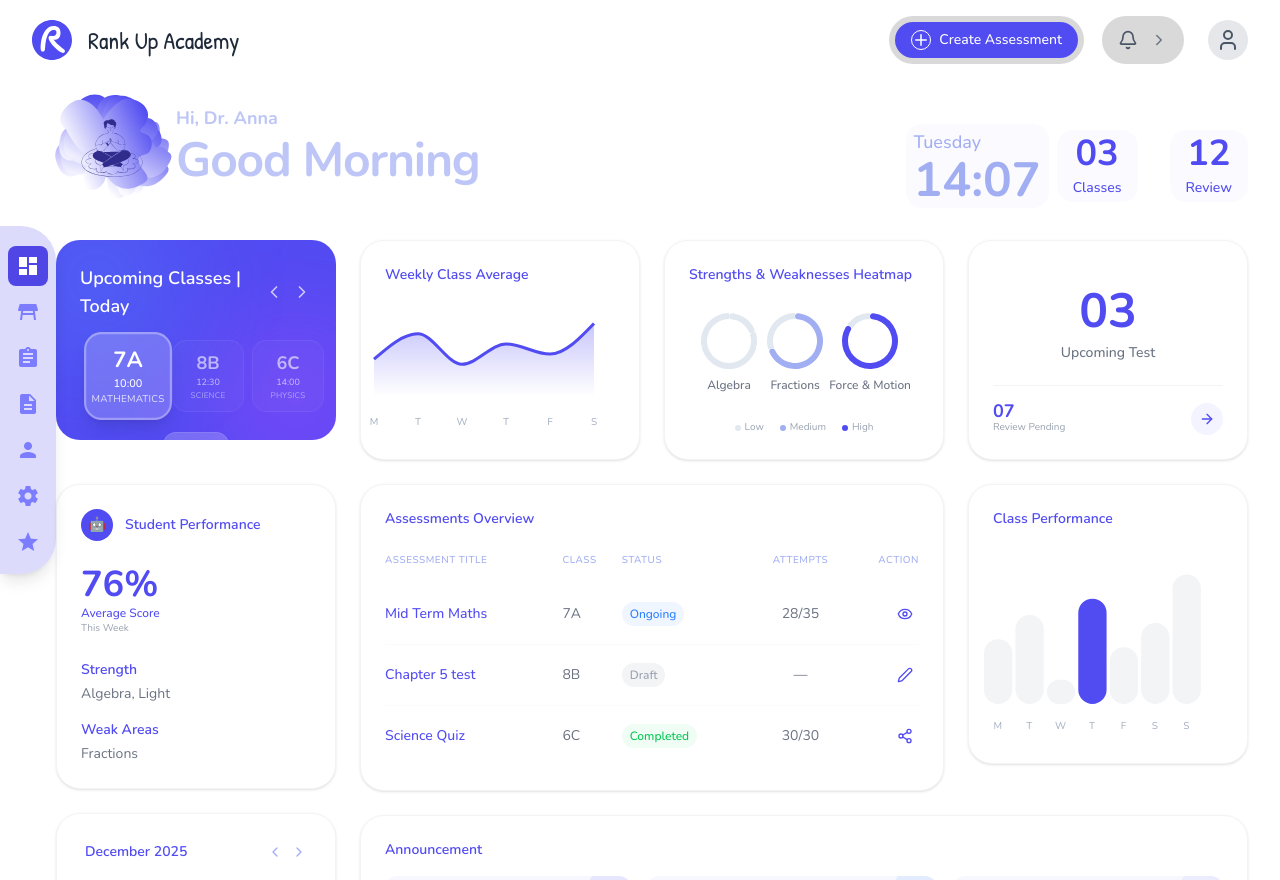
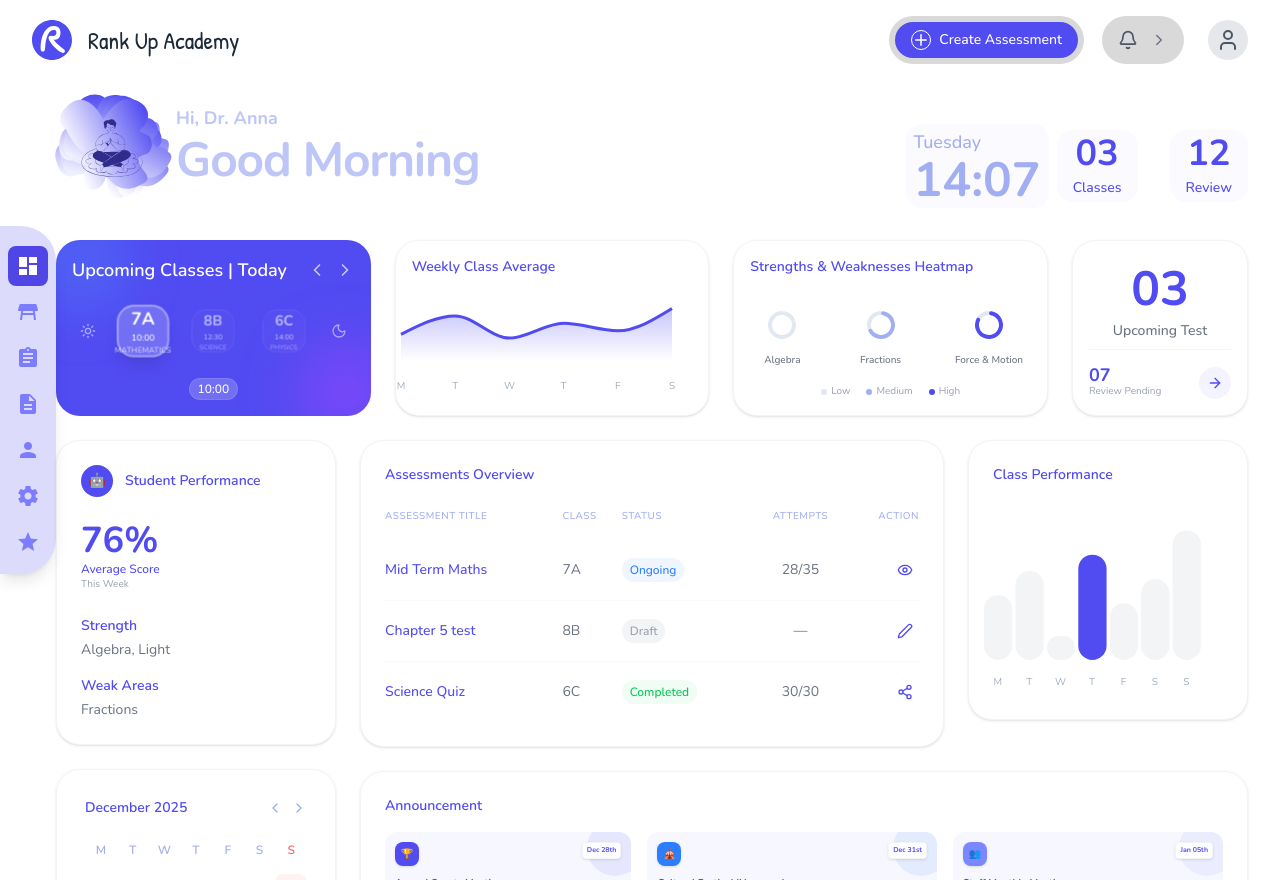
Before and after one commit to Aiinhome-Aivista/rankup-front-end, a React (Vite) app: page /teacher/dashboard in a window 1280 px wide. Built offline with nearby package versions, Linux system fonts and the light colour scheme.

Commit message:
dashboard fix

```diff
--- a/src/pages/teacher/dashboard/TeacherDashboard.jsx
+++ b/src/pages/teacher/dashboard/TeacherDashboard.jsx
@@ -21,18 +21,18 @@ function TeacherDashboard() {
 
           {/* Main Grid Layout */}
           <div className="flex flex-col gap-6">
-            {/* Top Row Stats */}
-            <div className="grid grid-cols-1 lg:grid-cols-12 gap-6">
-              <div className="lg:col-span-4 xl:col-span-3 max-h-64 overflow-y-auto">
+            {/* Top Row Stats (three large panels + one small panel) */}
+            <div className="flex flex-col lg:flex-row gap-6 items-start">
+              <div className="flex-1 max-h-64 overflow-y-auto">
                 <UpcomingClasses />
               </div>
-              <div className="lg:col-span-4 xl:col-span-3">
+              <div className="flex-1">
                 <WeeklyClassAverage />
               </div>
-              <div className="lg:col-span-4 xl:col-span-3">
+              <div className="flex-1">
                 <StrengthsWeaknesses />
               </div>
-              <div className="lg:col-span-12 xl:col-span-3">
+              <div className="w-full lg:w-40 xl:w-44">
                 <UpcomingTest />
               </div>
             </div>
--- a/src/pages/teacher/dashboard/ui/StrengthsWeaknesses.jsx
+++ b/src/pages/teacher/dashboard/ui/StrengthsWeaknesses.jsx
@@ -9,36 +9,34 @@ function RadialProgress({ value, label, color }) {
 
   return (
     <div className="flex flex-col items-center">
-      <div className="h-16 w-16 relative">
+      <div className="h-12 w-12 relative">
         <ResponsiveContainer width="100%" height="100%">
           <PieChart>
             <Pie
               data={data}
-              innerRadius={22}
-              outerRadius={28}
+              innerRadius={10}
+              outerRadius={14}
               startAngle={90}
               endAngle={-270}
               dataKey="value"
               stroke="none"
             >
-              <Cell key="completed" fill={color} cornerRadius={10} />
+              <Cell key="completed" fill={color} cornerRadius={8} />
               <Cell key="remaining" fill="#E2E8F0" />
             </Pie>
           </PieChart>
         </ResponsiveContainer>
-        {/* Center Content (optional, currently empty in design for some, but looks like hole) */}
       </div>
-      <span className="text-xs text-gray-500 font-medium mt-1">{label}</span>
-      <div className="flex gap-1 mt-1">
-        {/* Legend dots below if needed, but design has legend separately */}
-      </div>
+      <span className="text-[10px] text-gray-500 font-medium mt-1">
+        {label}
+      </span>
     </div>
   );
 }
 
 function StrengthsWeaknesses() {
   return (
-    <div className="bg-white rounded-3xl p-6 shadow-sm border border-gray-100 h-[220px] flex flex-col">
+    <div className="bg-white rounded-3xl p-4 shadow-sm border border-gray-100 h-36 md:h-40 lg:h-44 flex flex-col">
       <h3 className="text-[#514BF2] font-semibold text-sm mb-6">
         Strengths & Weaknesses Heatmap
       </h3>
--- a/src/pages/teacher/dashboard/ui/UpcomingClasses.jsx
+++ b/src/pages/teacher/dashboard/ui/UpcomingClasses.jsx
@@ -9,7 +9,7 @@ function UpcomingClasses() {
   ];
 
   return (
-    <div className="bg-[#514BF2] rounded-3xl p-6 text-white w-full h-[200px] relative overflow-hidden flex flex-col justify-between">
+    <div className="bg-[#514BF2] rounded-3xl p-4 text-white w-full h-36 md:h-40 lg:h-44 relative overflow-hidden flex flex-col justify-between">
       {/* Header */}
       <div className="flex justify-between items-center mb-4 z-10">
         <h3 className="font-semibold text-lg">Upcoming Classes | Today</h3>
@@ -27,7 +27,7 @@ function UpcomingClasses() {
 
       {/* Content - Timeline */}
       <div className="flex-1 flex items-center justify-between px-2 z-10">
-        <Sun className="opacity-50" size={24} />
+        <Sun className="opacity-50" size={16} />
 
         {classes.map((cls, index) => (
           <div
@@ -37,37 +37,34 @@ function UpcomingClasses() {
             }`}
           >
             <div
-              className={`
-                            w-20 h-20 rounded-2xl flex flex-col justify-center items-center backdrop-blur-sm
-                            ${
-                              cls.active
-                                ? "bg-white/20 border-2 border-white/30 shadow-lg"
-                                : "bg-white/5 border border-white/10"
-                            }
-                        `}
+              className={`w-12 h-12 rounded-2xl flex flex-col justify-center items-center backdrop-blur-sm ${
+                cls.active
+                  ? "bg-white/20 border-2 border-white/30 shadow-lg"
+                  : "bg-white/5 border border-white/10"
+              }`}
             >
-              <span className="text-xl font-bold">{cls.id}</span>
-              <span className="text-[10px] font-medium">{cls.time}</span>
-              <span className="text-[9px] uppercase tracking-wide opacity-80">
+              <span className="text-base font-bold">{cls.id}</span>
+              <span className="text-[8px] font-medium">{cls.time}</span>
+              <span className="text-[7px] uppercase tracking-wide opacity-80">
                 {cls.subject}
               </span>
             </div>
           </div>
         ))}
 
-        <Moon className="opacity-50" size={24} />
+        <Moon className="opacity-50" size={16} />
       </div>
 
       {/* Bottom Progress/Time indicator */}
       <div className="mt-4 flex items-center justify-center z-10">
-        <div className="bg-white/20 px-4 py-1 rounded-full text-xs font-medium backdrop-blur-md border border-white/10">
+        <div className="bg-white/20 px-2 py-0.5 rounded-full text-xs font-medium backdrop-blur-md border border-white/10">
           10:00
         </div>
       </div>
 
       {/* Background Decoration */}
-      <div className="absolute -bottom-10 -right-10 w-40 h-40 bg-purple-500 rounded-full blur-[60px] opacity-50"></div>
-      <div className="absolute -top-10 -left-10 w-40 h-40 bg-blue-400 rounded-full blur-[60px] opacity-30"></div>
+      <div className="absolute -bottom-6 -right-6 w-24 h-24 bg-purple-500 rounded-full blur-[30px] opacity-50"></div>
+      <div className="absolute -top-6 -left-6 w-24 h-24 bg-blue-400 rounded-full blur-[30px] opacity-30"></div>
     </div>
   );
 }
--- a/src/pages/teacher/dashboard/ui/UpcomingTest.jsx
+++ b/src/pages/teacher/dashboard/ui/UpcomingTest.jsx
@@ -3,7 +3,7 @@ import { ArrowRight } from "lucide-react";
 
 function UpcomingTest() {
   return (
-    <div className="bg-white rounded-3xl p-6 shadow-sm border border-gray-100 h-[220px] flex flex-col justify-between">
+    <div className="bg-white rounded-3xl p-4 shadow-sm border border-gray-100 h-36 md:h-40 lg:h-44 flex flex-col justify-between">
       <div className="flex flex-col items-center justify-center flex-1">
         <span className="text-[#514BF2] text-5xl font-bold mb-2">03</span>
         <span className="text-gray-500 font-medium text-sm">Upcoming Test</span>
--- a/src/pages/teacher/dashboard/ui/WeeklyClassAverage.jsx
+++ b/src/pages/teacher/dashboard/ui/WeeklyClassAverage.jsx
@@ -19,7 +19,7 @@ const data = [
 
 function WeeklyClassAverage() {
   return (
-    <div className="bg-white rounded-3xl p-6 shadow-sm border border-gray-100 flex flex-col h-[220px]">
+    <div className="bg-white rounded-3xl p-4 shadow-sm border border-gray-100 flex flex-col h-36 md:h-40 lg:h-44">
       <div className="mb-2">
         <h3 className="text-[#514BF2] font-semibold text-sm">
           Weekly Class Average
```
